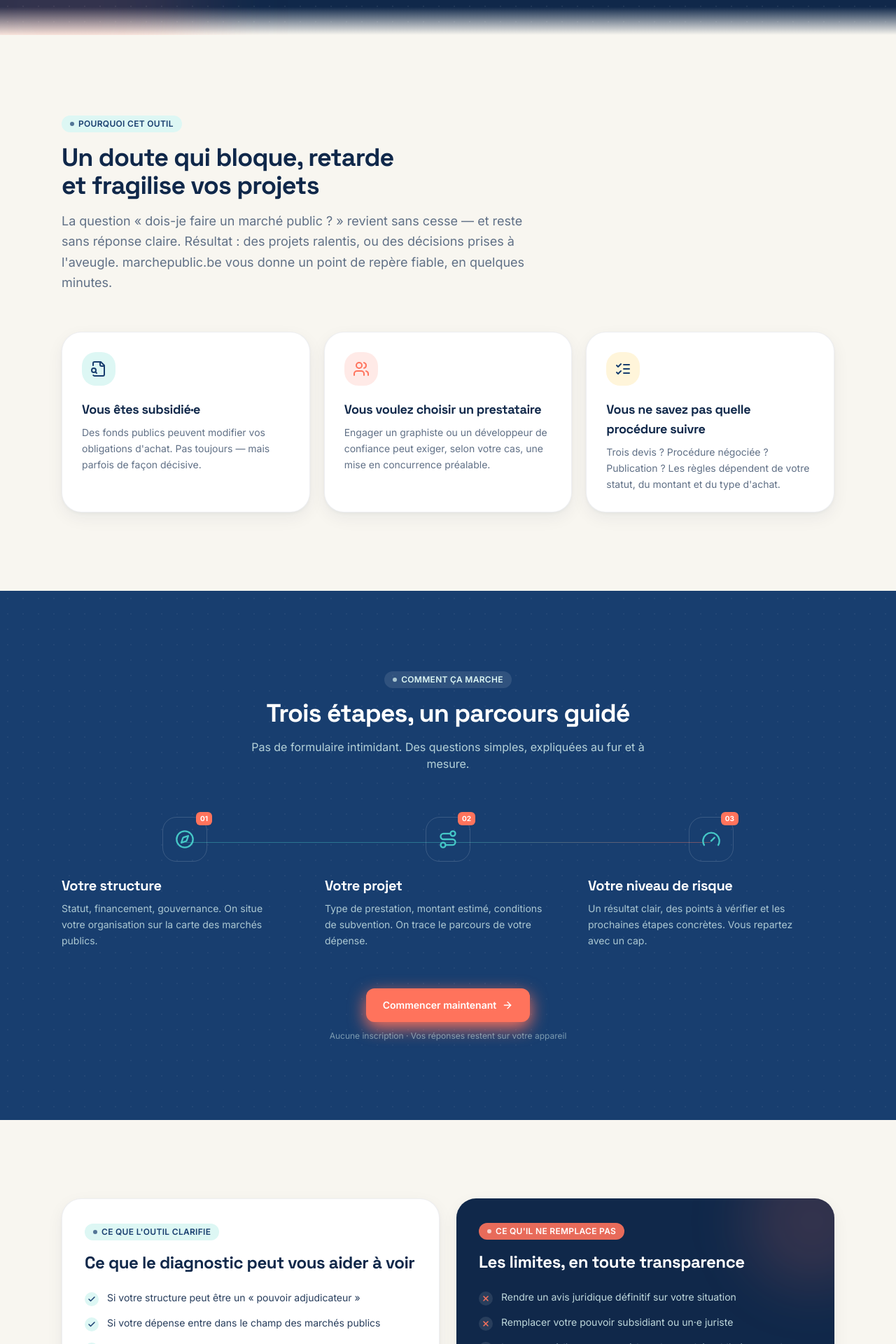
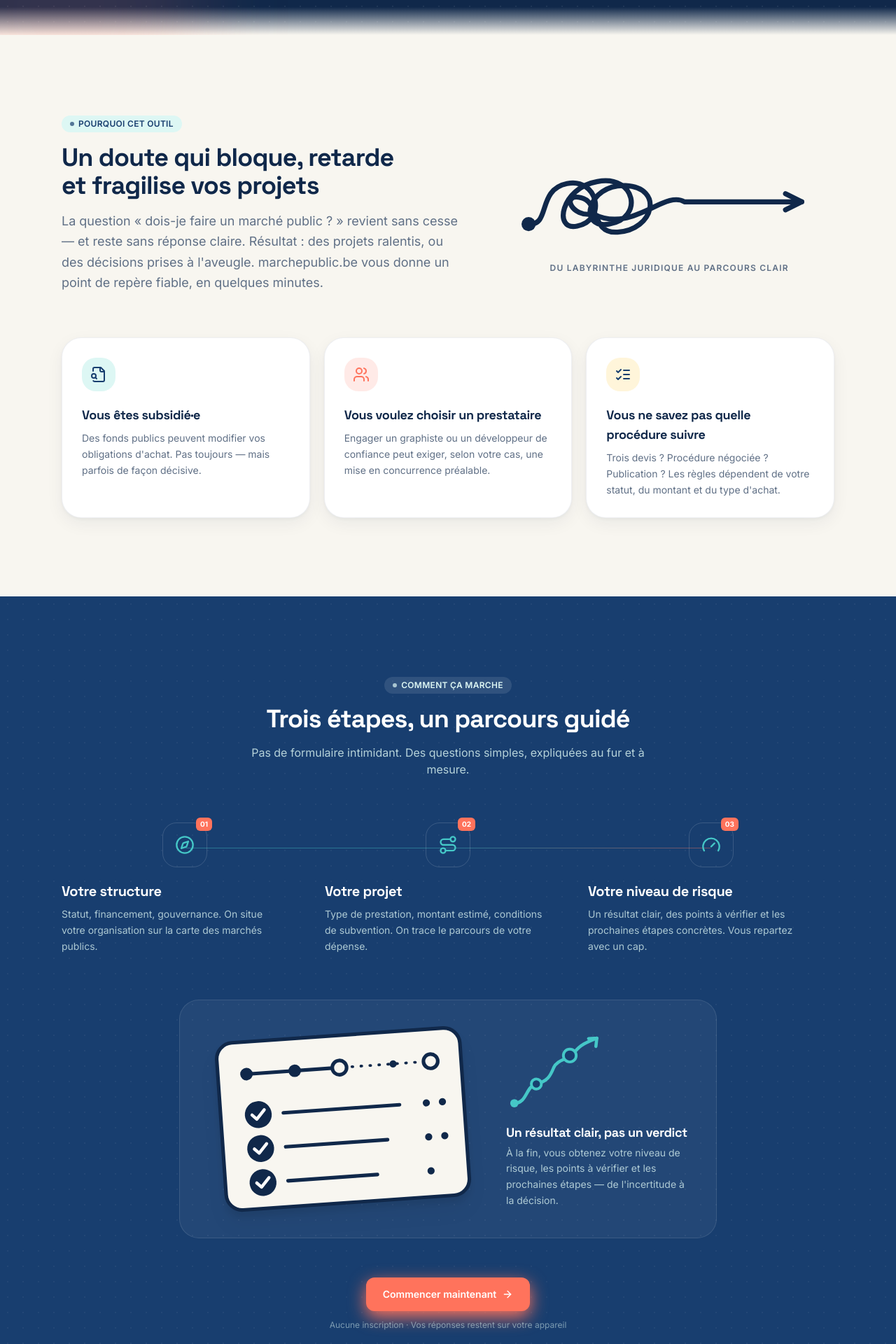
Before and after one commit to CJeuniaux/marchepublic, a React (Vite) app: page / in a window 1280 px wide. Shown: the part 880-2800 px from the top of the page at 70% size. Built offline with nearby package versions, Linux system fonts and the light colour scheme.

Commit message:
feat: integre les illustrations SVG dans la landing (hero, pourquoi, comment)

```diff
--- a/src/pages/Home.tsx
+++ b/src/pages/Home.tsx
@@ -5,7 +5,7 @@ import {
   Globe, Cloud, Users, PenTool, Code2, Boxes, GraduationCap, Server,
   ChevronDown, Check, FileSearch, ListChecks,
 } from 'lucide-react'
-import { HeroPathScene, LogoMark } from '../components/Graphics'
+import { HeroPathScene, LogoMark, TangleToArrow, ChecklistCard, RisingPath, Constellation } from '../components/Graphics'
 
 const fadeUp = {
   hidden: { opacity: 0, y: 26 },
@@ -112,6 +112,7 @@ function Hero({ onStart }: { onStart: () => void }) {
       <div className="absolute inset-0 dotgrid-light opacity-40" />
       <div className="absolute -top-32 -right-24 w-[28rem] h-[28rem] rounded-full bg-teal/20 blur-3xl" />
       <div className="absolute -bottom-40 -left-24 w-96 h-96 rounded-full bg-coral/15 blur-3xl" />
+      <Constellation className="hidden lg:block absolute top-24 left-[-60px] w-80 text-teal opacity-20 pointer-events-none" />
       <div className="relative max-w-6xl mx-auto px-4 sm:px-6 pt-14 pb-20 sm:pt-20 sm:pb-28">
         <div className="grid lg:grid-cols-[1.05fr_0.95fr] gap-12 lg:gap-10 items-center">
           <motion.div initial={{ opacity: 0, y: 24 }} animate={{ opacity: 1, y: 0 }} transition={{ duration: 0.7, delay: 0.1, ease: [0.22, 1, 0.36, 1] }}>
@@ -191,11 +192,17 @@ function WhySection() {
   return (
     <section id="pourquoi" className="bg-cream py-20 sm:py-28">
       <div className="max-w-6xl mx-auto px-4 sm:px-6">
-        <Reveal className="max-w-2xl mb-14">
-          <Eyebrow>Pourquoi cet outil</Eyebrow>
-          <h2 className="mt-4 font-display text-3xl sm:text-4xl font-bold text-navy tracking-tight text-balance">Un doute qui bloque, retarde et fragilise vos projets</h2>
-          <p className="mt-4 text-lg text-slate leading-relaxed">La question « dois-je faire un marché public ? » revient sans cesse — et reste sans réponse claire. Résultat : des projets ralentis, ou des décisions prises à l'aveugle. marchepublic.be vous donne un point de repère fiable, en quelques minutes.</p>
-        </Reveal>
+        <div className="grid lg:grid-cols-[1.1fr_0.9fr] gap-10 lg:gap-14 items-center mb-16">
+          <Reveal className="max-w-2xl">
+            <Eyebrow>Pourquoi cet outil</Eyebrow>
+            <h2 className="mt-4 font-display text-3xl sm:text-4xl font-bold text-navy tracking-tight text-balance">Un doute qui bloque, retarde et fragilise vos projets</h2>
+            <p className="mt-4 text-lg text-slate leading-relaxed">La question « dois-je faire un marché public ? » revient sans cesse — et reste sans réponse claire. Résultat : des projets ralentis, ou des décisions prises à l'aveugle. marchepublic.be vous donne un point de repère fiable, en quelques minutes.</p>
+          </Reveal>
+          <Reveal delay={0.12} className="text-navy">
+            <TangleToArrow className="w-full max-w-md mx-auto" />
+            <p className="mt-3 text-center text-xs font-semibold uppercase tracking-widest text-slate">Du labyrinthe juridique au parcours clair</p>
+          </Reveal>
+        </div>
         <div className="grid md:grid-cols-3 gap-5">
           {items.map((c, i) => (
             <Reveal key={c.title} delay={i * 0.1}>
@@ -242,6 +249,14 @@ function HowSection({ onStart }: { onStart: () => void }) {
             </Reveal>
           ))}
         </div>
+        <Reveal className="mt-16 grid sm:grid-cols-[1.2fr_0.8fr] gap-8 items-center max-w-3xl mx-auto bg-white/5 border border-white/10 rounded-3xl p-6 sm:p-8">
+          <ChecklistCard className="w-full max-w-sm mx-auto drop-shadow-xl" />
+          <div className="text-center sm:text-left">
+            <RisingPath className="w-36 mx-auto sm:mx-0 mb-4" stroke="#45C7C7" hollow="#183E6F" />
+            <h3 className="font-display font-bold text-lg mb-1">Un résultat clair, pas un verdict</h3>
+            <p className="text-aqua/75 text-sm leading-relaxed">À la fin, vous obtenez votre niveau de risque, les points à vérifier et les prochaines étapes — de l'incertitude à la décision.</p>
+          </div>
+        </Reveal>
         <Reveal className="mt-14 text-center">
           <button onClick={onStart} className="inline-flex items-center gap-2 px-6 py-3.5 rounded-xl bg-coral text-white font-semibold text-sm hover:brightness-105 transition-all shadow-coral active:scale-[0.98]">
             Commencer maintenant <ArrowRight className="w-4 h-4" />
```
